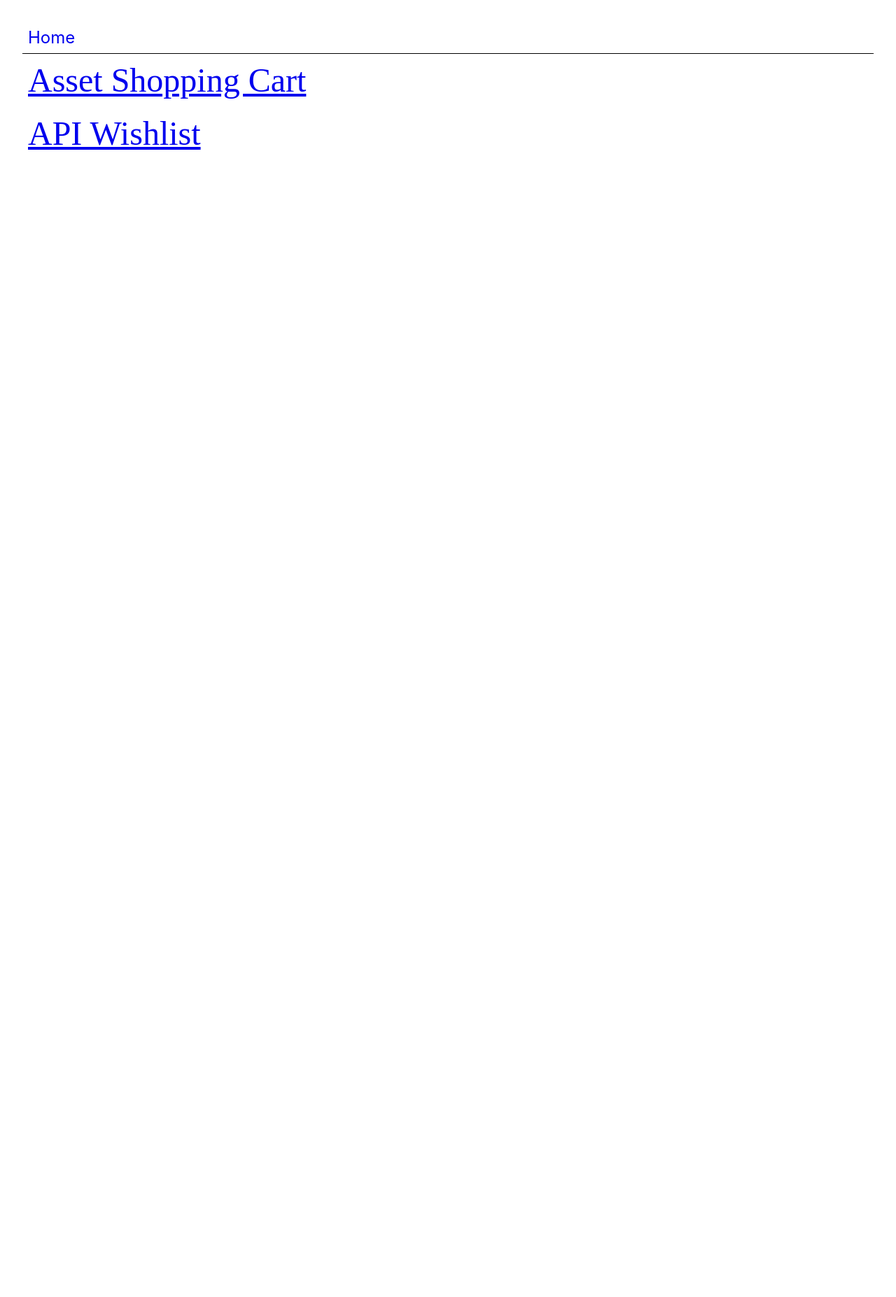
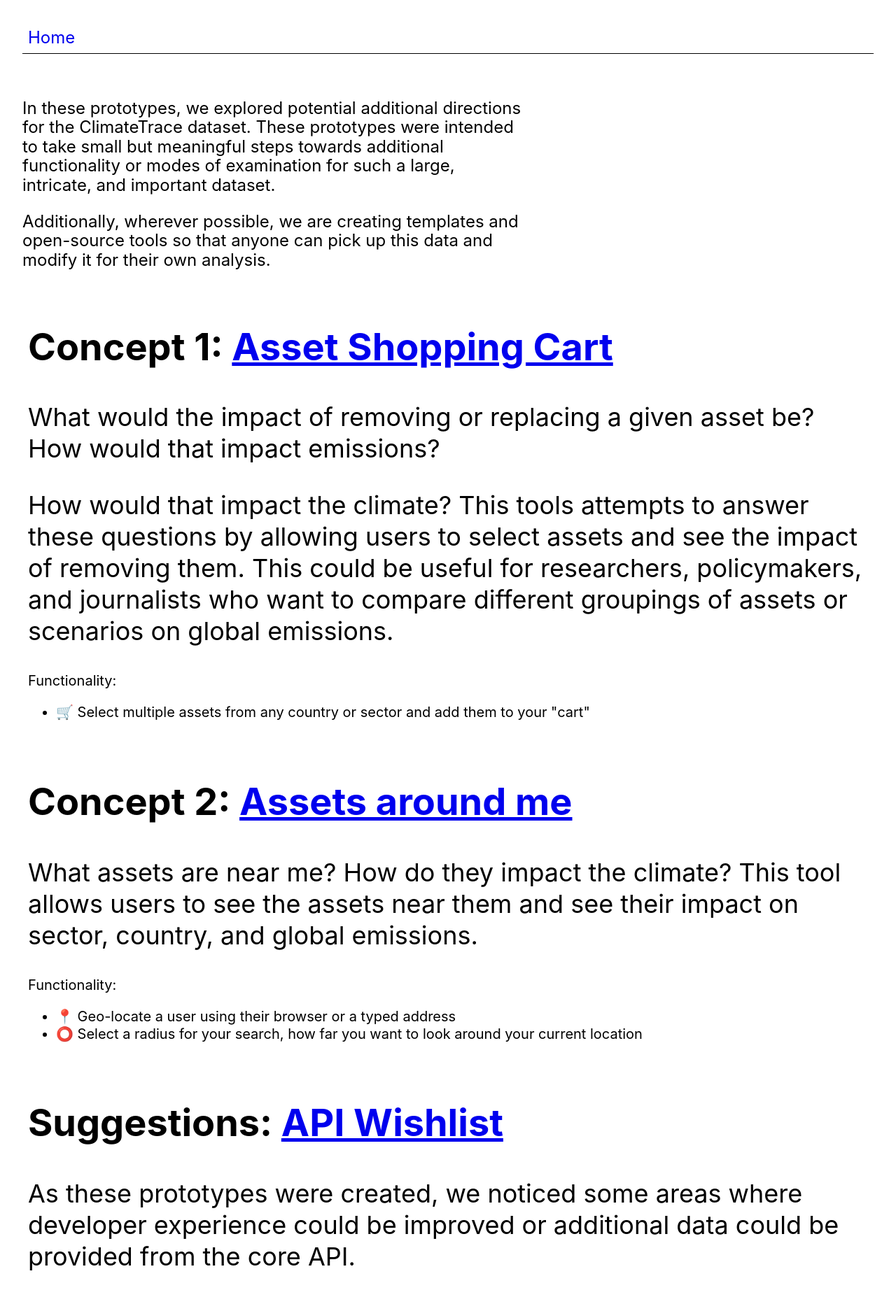
Before and after one commit to ejfox/climate-trace-prototypes, a Nuxt app: page / in a window 1280 px wide. Shown: the top 1854 px of the page at 70% size. Before the commit the page ends 800 px from the top, so only its background shows below. Built offline with nearby package versions, Linux system fonts and the light colour scheme.

Commit message:
refactor: add intros to home page

```diff
--- a/pages/api-wishlist.vue
+++ b/pages/api-wishlist.vue
@@ -3,7 +3,8 @@
 
     <h1>API wishlist</h1>
 
-  <div class="pa3 ba b--light-gray w-50 fl db">
+    <div class="w-50 fl db">
+      <div class="pa3 ba b--light-gray">
         <h2 class="mv0 pv0">Geospatial radius query</h2>
 
         <p class="what">
@@ -19,9 +20,34 @@
         </p>
 
         <p class="outputs">
-      <span class="red">A list of asset IDs within the search radius</span>
+          <span class="red">Outputs: A list of asset IDs within the search radius</span>
         </p>
       </div>
     </div>
 
+    <div class=" w-50 fl db">
+      <div class="pa3 ba b--light-gray">
+        <h2 class="mv0 pv0">Datasette instance for analysis</h2>
+
+        <p class="what">
+          A publicly-hosted datasette instance that provides a query-level API to the asset-level data.
+        </p>
+
+        <p class="why">
+          The current API is great for getting a high-level view of the data, but it's sometimes difficult to do
+          analysis
+          on the entire dataset because of its size.
+        </p>
+
+        <!-- <p class="inputs">
+      <span class="blue">Inputs: latitude/longitude of center, radius of search in miles/km</span>
+    </p>
+
+    <p class="outputs">
+      <span class="red">A list of asset IDs within the search radius</span>
+    </p> -->
+      </div>
+    </div>
+  </div>
+
 </template>
--- /dev/null
+++ b/pages/aroundme.vue
@@ -0,0 +1,3 @@
+<template>
+  <h1>Around me</h1>
+</template>
--- a/pages/index.vue
+++ b/pages/index.vue
@@ -1,8 +1,59 @@
 <template>
-  <div>
-  <NuxtLink class="pa2 w-100 f1 lh-title db" to="/cart">Asset Shopping Cart</NuxtLink>
-  <NuxtLink class="pa2 w-100 f1 lh-title db" to="/api-wishlist">API Wishlist</NuxtLink>
+  <div class="sans-serif">
 
+    <div id="intro" class="measure f3 mt5">
+      <p>
+        In these prototypes, we explored potential additional directions for the ClimateTrace dataset. These prototypes were intended to  take small but meaningful steps towards additional functionality or modes of examination for such a large, intricate, and important dataset.</p>
+
+        <p>Additionally, wherever possible, we are creating templates and open-source tools so that anyone can pick up this data and modify it for their own analysis.
+      </p>
+    </div>
+
+    <div class="pa2 w-100 f2 lh-title db">
+      <h2>Concept 1:
+      <NuxtLink  to="/cart">Asset Shopping Cart</NuxtLink>
+      </h2>
+
+      <p>
+        What would the impact of removing or replacing a given asset be? How would that impact emissions?</p>
+
+        <p>How would that impact the climate? This tools attempts to answer these questions by allowing users to select assets and see the impact of removing them. This could be useful for researchers, policymakers, and journalists who want to compare different groupings of assets or scenarios on global emissions.
+      </p>
+
+      <p class="f4">
+        Functionality:
+        <ul>
+          <li>🛒 Select multiple assets from any country or sector and add them to your "cart"</li>
+        </ul>
+      </p>
+    </div>
+
+    <div class="pa2 w-100 f2 lh-title db">
+      <h2>Concept 2:
+      <NuxtLink  to="/cart">Assets around me</NuxtLink>
+      </h2>
+
+      <p>
+        What assets are near me? How do they impact the climate? This tool allows users to see the assets near them and see their impact on sector, country, and global emissions.
+        </p>
+
+        <p class="f4">
+        Functionality:
+        <ul>
+          <li>📍 Geo-locate a user using their browser or a typed address</li>
+          <li>⭕️ Select a radius for your search, how far you want to look around your current location</li>
+        </ul>
+      </p>
+    </div>
+
+    <div class="pa2 w-100 f2 lh-title db">
+      <h2>Suggestions:
+      <NuxtLink to="/api-wishlist">API Wishlist</NuxtLink>
+      </h2>
+
+      <p>
+        As these prototypes were created, we noticed some areas where developer experience could be improved or additional data could be provided from the core API.</p>
+    </div>
 
   </div>
 </template>
```
Lines whose indentation alone changed are shown as unchanged.
